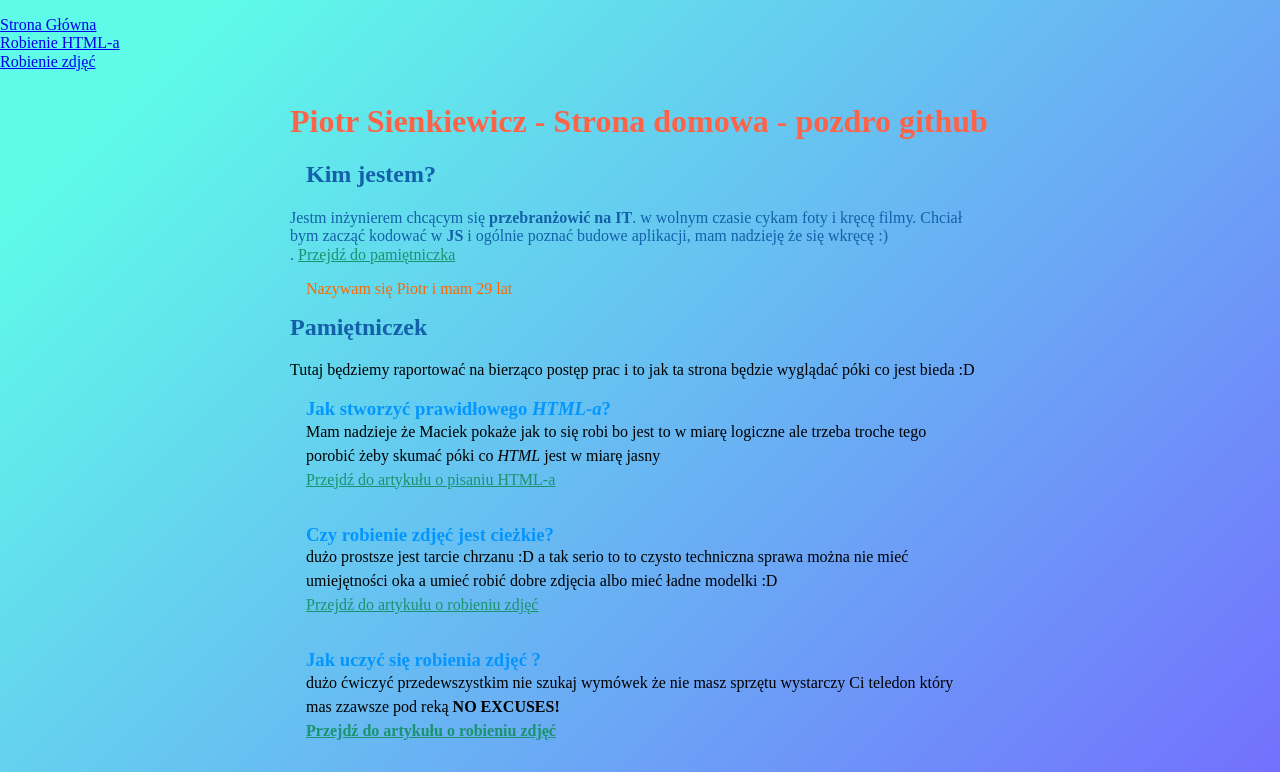
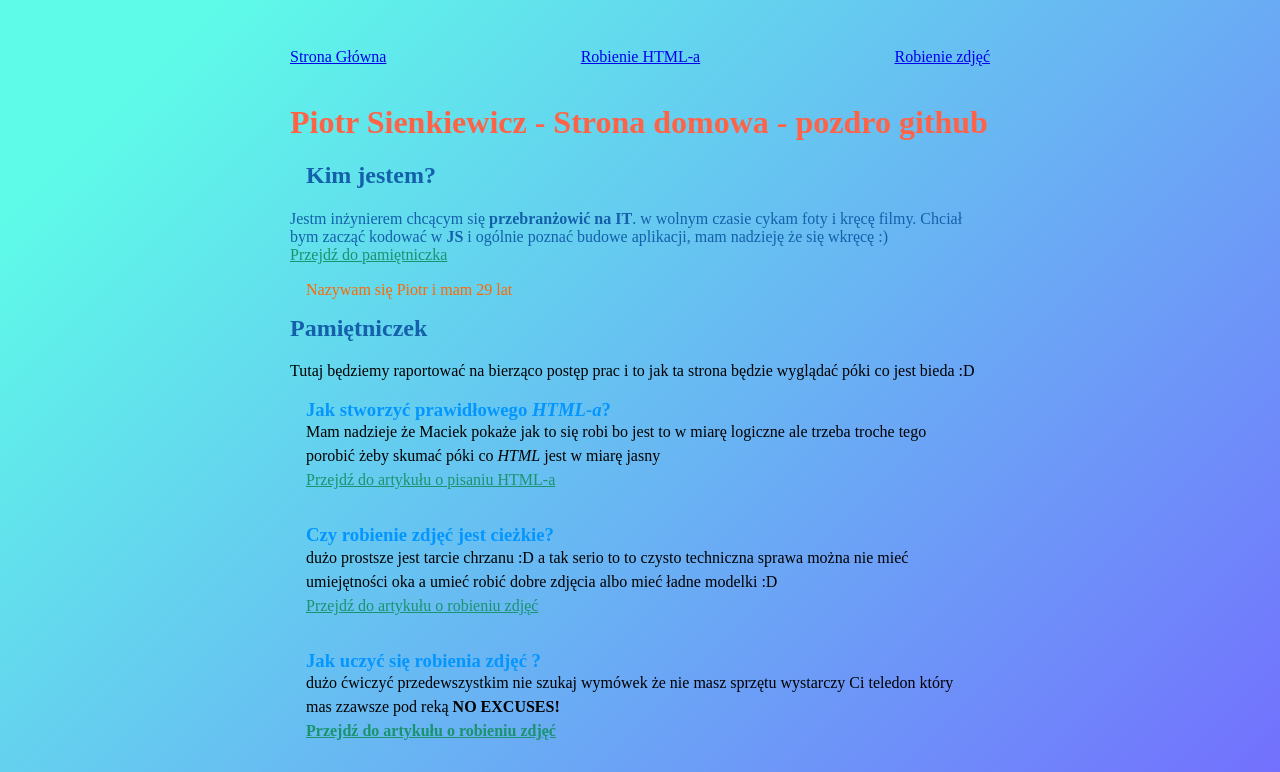
Before and after one commit to PiotrSienkiewicz/WTFhomepage, a plain HTML site: page index.html in a window 1280 px wide. Shown: the top 772 px of the page. Drawn offline with Linux system fonts and the light colour scheme.

Commit message:
feat:navigation bar added

```diff
--- a/index.html
+++ b/index.html
@@ -10,6 +10,7 @@
 </head>
 
 <body>
+	<section class="main">
 		<header class="site-header">
 			<nav class="navigation">
 				<ul class="navigation__list">
@@ -22,7 +23,7 @@
 				</ul>
 			</nav>
 		</header>
-	<main class="main">
+		<main>
 			<header>
 				<h1 class="header__title">
 					Piotr Sienkiewicz - Strona domowa - pozdro github
@@ -34,8 +35,9 @@
 				<p>
 					Jestm inżynierem chcącym się <b>przebranżowić na IT</b>. w wolnym czasie cykam foty i kręcę filmy.
 					Chciał bym
-				zacząć kodować w <strong>JS</strong> i ogólnie poznać budowe aplikacji, mam nadzieję że się wkręcę :)
-				<br>.
+					zacząć kodować w <strong>JS</strong> i ogólnie poznać budowe aplikacji, mam nadzieję że się wkręcę
+					:)
+					<br>
 					<a class="about__link" href="#Pamietniczek">Przejdź do pamiętniczka</a>
 				</p>
 				<p class="about__paragraph about__paragraph--Color about__paragraph--js">
@@ -43,7 +45,7 @@
 				</p>
 			</section>
 
-		</section>
+
 
 	<section id="Pamietniczek">
 		<h2 class="diary__header"> Pamiętniczek
@@ -120,7 +122,7 @@
 			</table>
 		</header>
 	</section>
-
+	</section>
 	</main>
 
 	<footer class="stopka">
--- a/style.css
+++ b/style.css
@@ -7,9 +7,8 @@ html {
 }
 
 body {
-    background:  linear-gradient( 135deg, #5EFCE8 10%, #736EFE 100%) fixed;
+    background: linear-gradient( 135deg, #5EFCE8 10%, #736EFE 100%) fixed;
     ;
-
 }
 
 .about__header {
@@ -64,17 +63,12 @@ body {
     margin: 32px auto;
 }
 
-.site__header {
-    background: #fff;
-    box-sizing: border-box;
-    left: 0;
-    padding: 16px;
-    position: fixed;
-    top: 0;
-    width: 100%;
+.navigation {
+    display: flex;
+    justify-content: center;
+    align-items: center;
 }
 
-.navigation {}
 
 .navigation__item {
     display: inline;
@@ -87,6 +81,20 @@ body {
 .navigation__list {
     list-style: none;
     padding: 0;
+    display: flex;
+    width: 100%;
+    justify-content: space-between;
+
+}
+
+.site__header {
+    background: #fff;
+    box-sizing: border-box;
+    left: 0;
+    padding: 16px;
+    position: fixed;
+    top: 0;
+    width: 100%;
 }
 
 .stopka {
```
Lines whose indentation alone changed are shown as unchanged.
